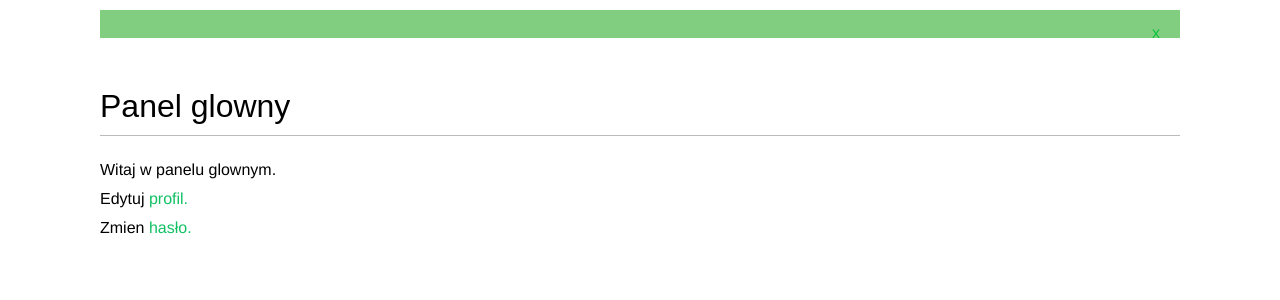
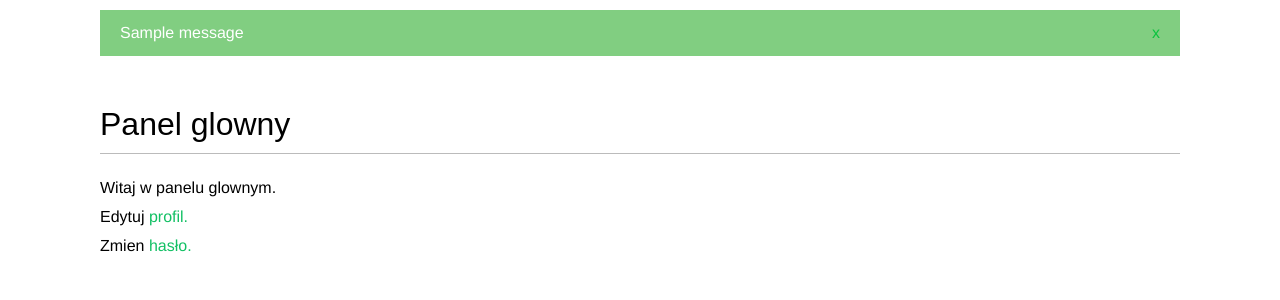
Before and after one commit to Tomczan/communitySite, a Django app: page /account/ in a window 1280 px wide. Shown: the part 48-348 px from the top of the page. Run offline with Django 3.2, Linux system fonts and the light colour scheme; a user stored in the database is signed in; tables that the repository leaves empty hold one stand-in row (values such as "Sample post"); one stand-in notice (Sample message) is shown; some web fonts are replaced.

Commit message:
Messages fixes

```diff
--- a/account/templates/base.html
+++ b/account/templates/base.html
@@ -39,6 +39,7 @@
     <ul class="messages">
         {% for message in messages %}
         <li class="{{ message.tags }}">
+            {{ message|safe }}
             <a href="#" class="close">x</a>
         </li>
         {% endfor %}
```
